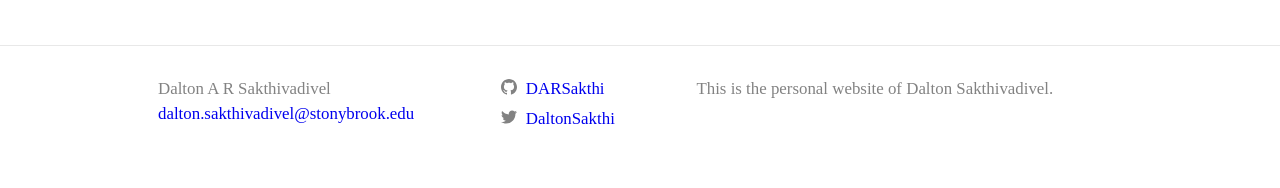
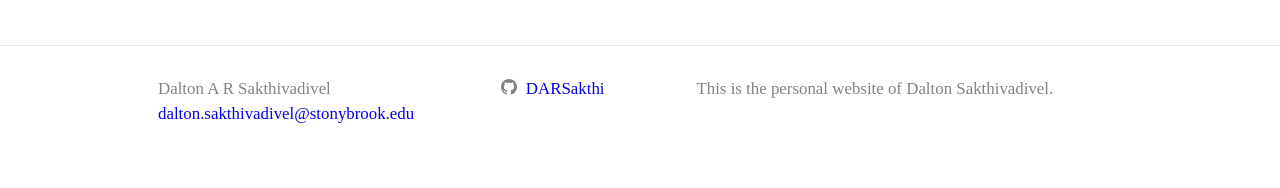
Before and after one commit to DARSakthi/DARSakthi.github.io, a Jekyll site: the page built from index.markdown, in a window 1280 px wide. Shown: the part 943-1131 px from the top of the page. Built offline with Jekyll 4.4.1, drawn with Linux system fonts in a browser that asks for light colours.

Commit message:
Unlink Twitter
My eX

```diff
--- a/_config.yml
+++ b/_config.yml
@@ -25,7 +25,6 @@ description: >- # this means to ignore newlines until "baseurl:"
   This is the personal website of Dalton Sakthivadivel.
 baseurl: "" # the subpath of your site, e.g. /blog
 url: "https://darsakthi.github.io" # the base hostname & protocol for your site, e.g. http://example.com
-twitter_username: DaltonSakthi
 github_username:  DARSakthi
 
 show_excerpts: true
```
